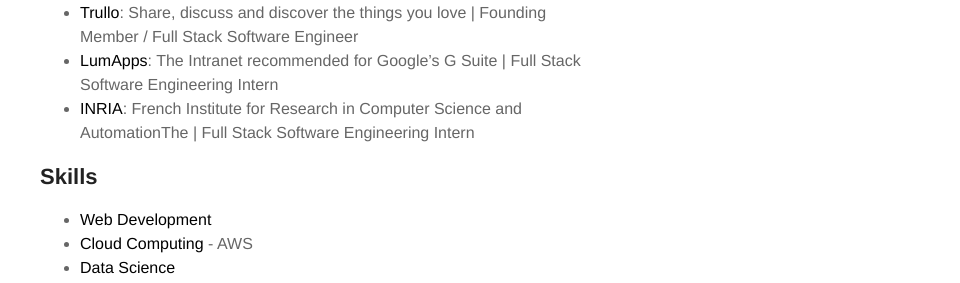
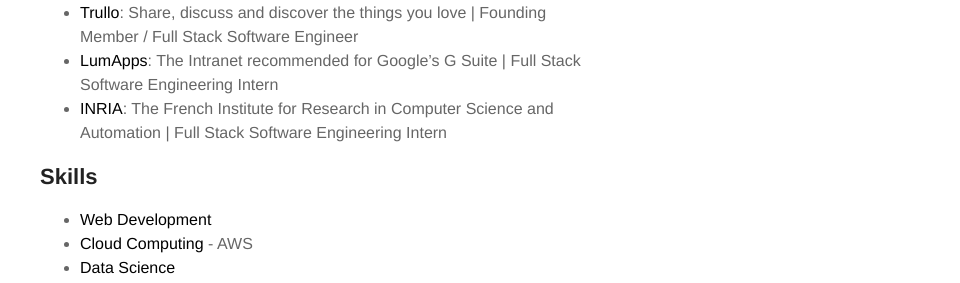
Before and after one commit to Chouffe/chouffe.github.com, a Jekyll site: the page built from about.md, in a window 1280 px wide. Shown: the part 841-1124 px from the top of the page, without its empty margins (320-1280 px from the left). Built offline with Jekyll 4.4.1, drawn with Linux system fonts in a browser that asks for light colours.

Commit message:
[about] fix INRIA typo

```diff
--- a/about.md
+++ b/about.md
@@ -21,7 +21,7 @@ layout: page
   <li><strong>Airbnb</strong>: Belong Anywhere | Full Stack Software Engineer / Machine Learning Engineer</li>
   <li><strong>Trullo</strong>: Share, discuss and discover the things you love | Founding Member / Full Stack Software Engineer</li>
 	<li><strong>LumApps</strong>: The Intranet recommended for Google’s G Suite | Full Stack Software Engineering Intern</li>
-	<li><strong>INRIA</strong>: French Institute for Research in Computer Science and AutomationThe | Full Stack Software Engineering Intern</li>
+	<li><strong>INRIA</strong>: The French Institute for Research in Computer Science and Automation | Full Stack Software Engineering Intern</li>
 </ul>
 
 <h2>Skills</h2>
```
